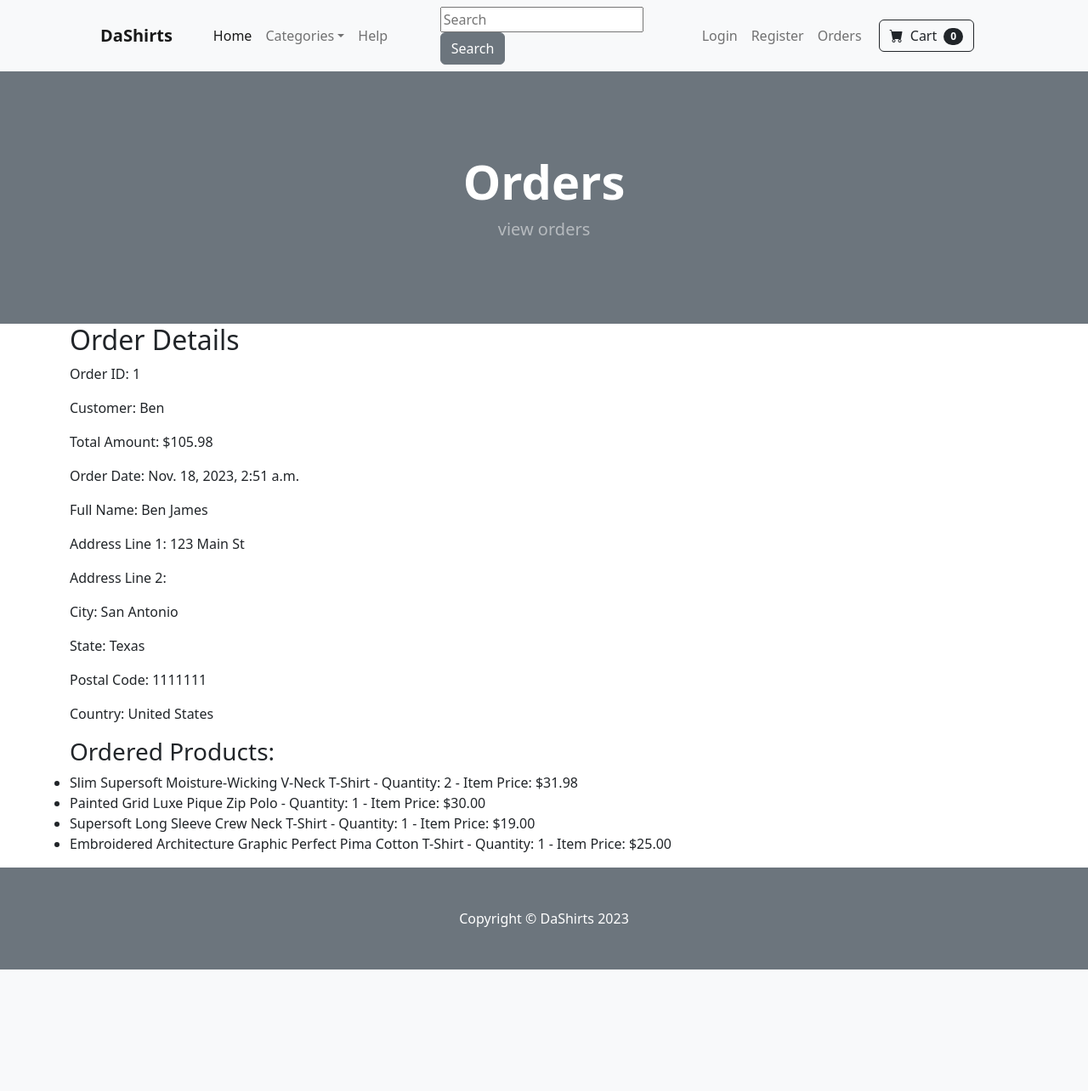
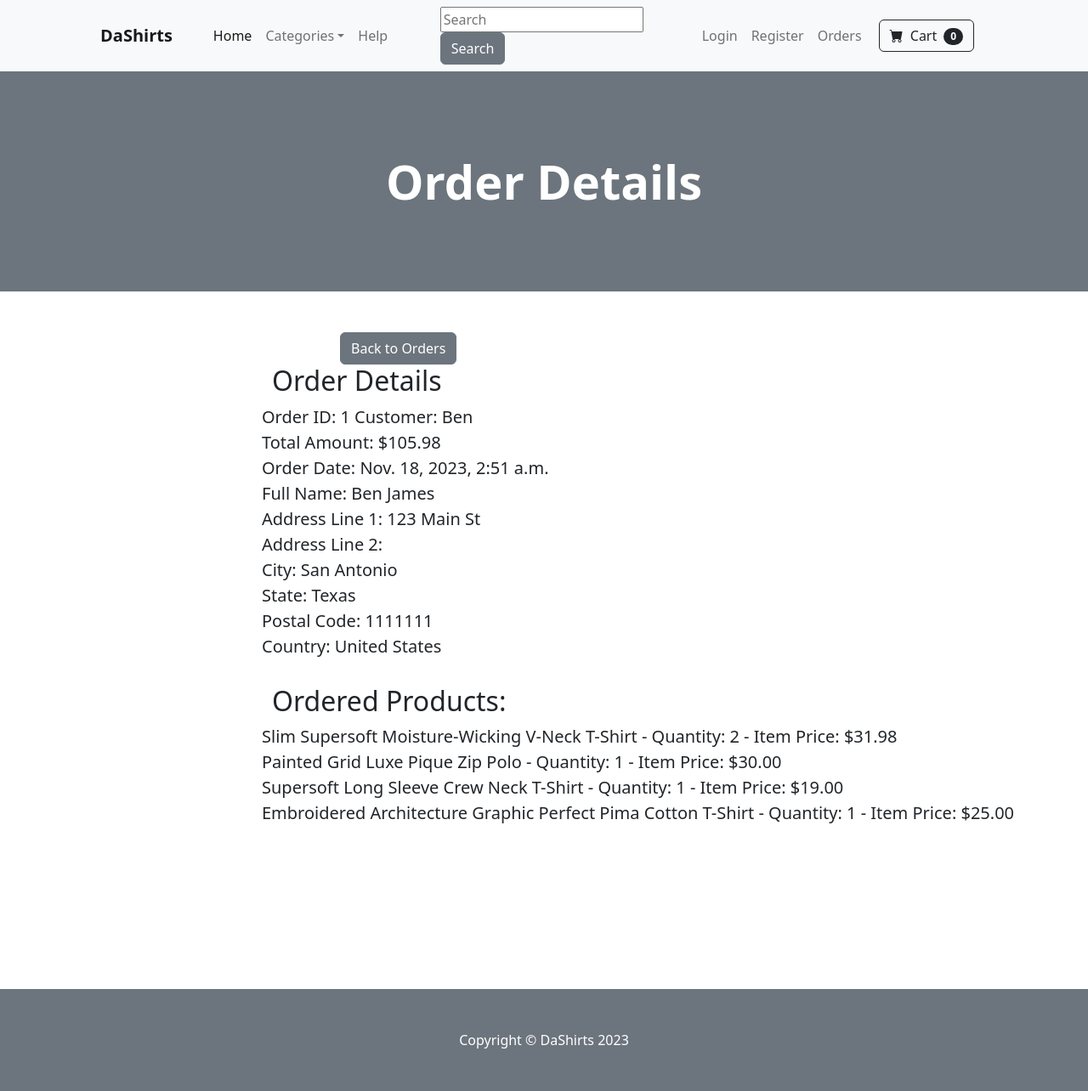
Before and after one commit to DivineBanhBao/DaShirts-Ecommerce-Website, a Django app: page /view-order-details/1/ in a window 1280 px wide. Shown: the whole page at 85% size. Before the commit the page ends 1141 px from the top, so only its background shows below. Run offline with Django 4.2, Linux system fonts and the light colour scheme; data comes from the database, SQL or seed files in the repository; both versions use the stored data as it was after the commit; some libraries are stand-ins or nearby versions.

Commit message:
Added Tax

```diff
--- a/ecom/store/templates/cart.html
+++ b/ecom/store/templates/cart.html
@@ -50,18 +50,16 @@
 
           <div class="d-flex flex-wrap justify-content-between align-items-center pb-4">
             <div class="mt-4">
-              <label class="text-muted font-weight-normal">Promocode</label>
-              <input type="text" placeholder="ABC" class="form-control">
             </div>
             <div class="d-flex">
               <div class="text-right mt-4 mr-5">
                 <label class="text-muted font-weight-normal m-0">Tax</label>
-                <div class="text-large"><strong>$20</strong></div>
+                <div class="text-large"><strong>${{ tax }}</strong></div>
               </div>
               &nbsp;&nbsp;&nbsp;&nbsp;&nbsp;&nbsp;
               <div class="text-right mt-4">
                 <label class="text-muted font-weight-normal m-0">Total price</label>
-                <div class="text-large"><strong>{{ total_price }}</strong></div>
+                <div class="text-large"><strong>${{ total_price }}</strong></div>
               </div>
             </div>
           </div>
--- a/ecom/store/templates/order_details.html
+++ b/ecom/store/templates/order_details.html
@@ -5,44 +5,41 @@
 <header class="bg-secondary py-5">
     <div class="container px-4 px-lg-5 my-5">
         <div class="text-center text-white">
-            <h1 class="display-4 fw-bolder">Orders</h1>
-            <p class="lead fw-normal text-white-50 mb-0">view orders</p>
+            <h1 class="display-4 fw-bolder">Order Details</h1>
         </div>
     </div>
 </header>
-
-<div class="container">
+<br><br>
+<div style="padding-left:400px">
+  <a href="{% url 'view_orders' %}" class="btn btn-secondary">Back to Orders</a>
+</div>
+<div class="container" style="padding-left:250px; font-size: 20px;">
   <div class="row">
       <h2>Order Details</h2>
-
       {% if order %}
-          <p>Order ID: {{ order.id }}</p>
-          <p>Customer: {{ order.customer.user.username }}</p>
-          <p>Total Amount: ${{ order.total_amount }}</p>
-          <p>Order Date: {{ order.order_date }}</p>
-          <p>Full Name: {{ order.full_name }}</p>
-          <p>Address Line 1: {{ order.address_line1 }}</p>
-          <p>Address Line 2: {{ order.address_line2 }}</p>
-          <p>City: {{ order.city }}</p>
-          <p>State: {{ order.state }}</p>
-          <p>Postal Code: {{ order.postal_code }}</p>
-          <p>Country: {{ order.country }}</p>
-
-          <h3>Ordered Products:</h3>
-          <ul>
+        Order ID: {{ order.id }}
+        Customer: {{ order.customer.user.username }}<br>
+        Total Amount: ${{ order.total_amount }}<br>
+        Order Date: {{ order.order_date }}<br>
+        Full Name: {{ order.full_name }}<br>
+        Address Line 1: {{ order.address_line1 }}<br>
+        Address Line 2: {{ order.address_line2 }}<br>
+        City: {{ order.city }}<br>
+        State: {{ order.state }}<br>
+        Postal Code: {{ order.postal_code }}<br>
+        Country: {{ order.country }}<br>
+        <br>
+        <h2>Ordered Products:</h2>
           {% for order_item in order.orderitem_set.all %}
-              <li>
               {{ order_item.product.name }} -
               Quantity: {{ order_item.quantity }} -
               Item Price: ${{ order_item.item_price }}
-              </li>
+              <br>
           {% endfor %}
-          </ul>
-
-          <!-- Add other order details as needed -->
       {% else %}
         <p>No order details available.</p>
       {% endif %}
   </div>
 </div>
+<br><br><br><br><br><br><br><br>
 {% endblock %}
--- a/ecom/store/views.py
+++ b/ecom/store/views.py
@@ -7,6 +7,7 @@ from django.http import JsonResponse
 from django.contrib.auth.models import User
 from django.db import transaction
 from django.utils import timezone
+from decimal import Decimal, ROUND_HALF_UP
 
 def category(request,cate):
     #Grab category from url
@@ -142,7 +143,10 @@ def view_cart(request):
         product = get_object_or_404(Product, id=product_id)
         subtotal = product.price * quantity
         total_price += subtotal
-
+        tax = (total_price * Decimal(str(0.0625)))
+        tax =  tax.quantize(Decimal('0.01'), rounding=ROUND_HALF_UP)
+        total_price = tax + total_price
+        total_price = total_price.quantize(Decimal('0.01'), rounding=ROUND_HALF_UP)
         cart_items.append({
             'product': product,
             'quantity': quantity,
@@ -153,9 +157,10 @@ def view_cart(request):
         return JsonResponse({
             'cart_items': cart_items,
             'total_price': total_price,
+            'tax': tax,
         })
 
-    return render(request, 'cart.html', {'cart_items': cart_items, 'total_price': total_price})
+    return render(request, 'cart.html', {'cart_items': cart_items, 'total_price': total_price, 'tax': tax})
 
 def checkout(request):
     # Retrieve cart information from the session
```
Also changed, not shown: ecom/store/templates/orders.html (+11 -14 lines), ecom/db.sqlite3. Lines whose indentation alone changed are shown as unchanged.
